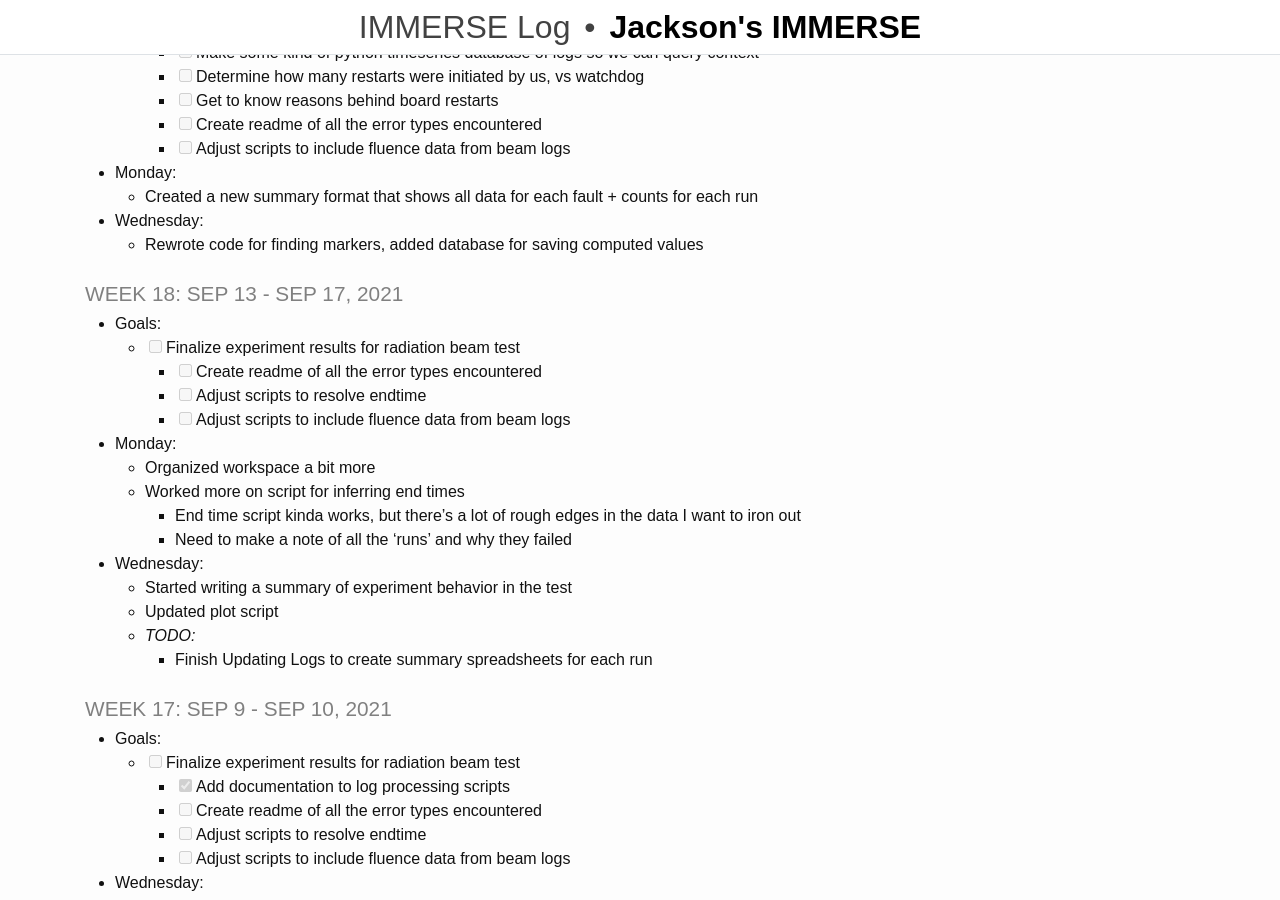
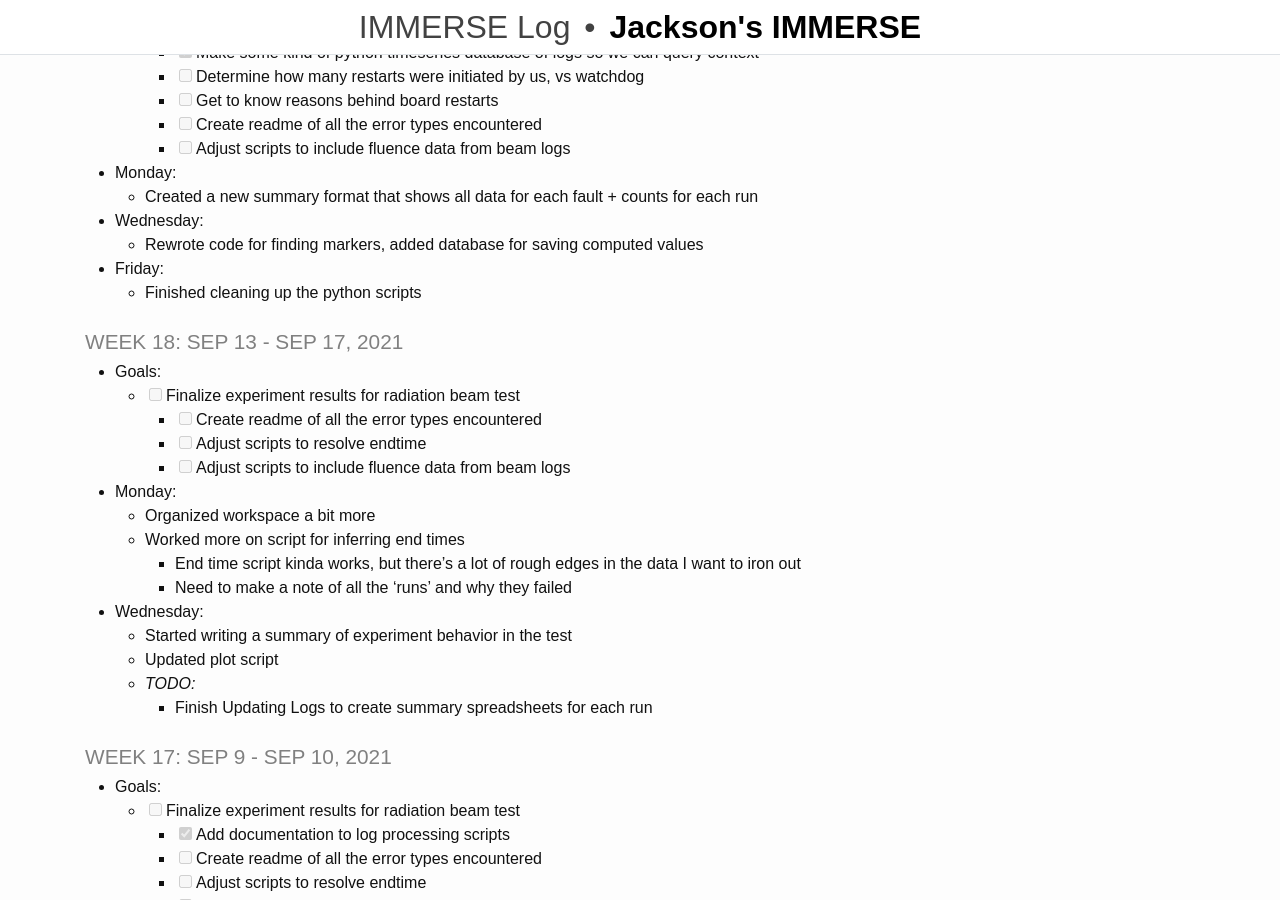
Before and after one commit to rjsmith1999/IMMERSE, a Jekyll site: the page built from _pages/log.md, in a window 1280 px wide and 900 px high, scrolled down 377 px. Built offline with Jekyll 4.4.1, drawn with Linux system fonts in a browser that asks for light colours.

Commit message:
Update Log

```diff
--- a/_pages/log.md
+++ b/_pages/log.md
@@ -17,7 +17,7 @@ title: IMMERSE Log
 ### Week 19: Sep 20 - Sep 24, 2021
 * **Goals**:
   - [ ] Finalize experiment results for radiation beam test
-    - [ ] Make some kind of python timeseries database of logs so we can query context
+    - [x] Make some kind of python timeseries database of logs so we can query context
     - [ ] Determine how many restarts were initiated by us, vs watchdog
     - [ ] Get to know reasons behind board restarts
     - [ ] Create readme of all the error types encountered
@@ -28,6 +28,9 @@ title: IMMERSE Log
 
 * **Wednesday**:
   - Rewrote code for finding markers, added database for saving computed values
+
+* **Friday**:
+  - Finished cleaning up the python scripts
 
 ### Week 18: Sep 13 - Sep 17, 2021
 * **Goals**:
```
